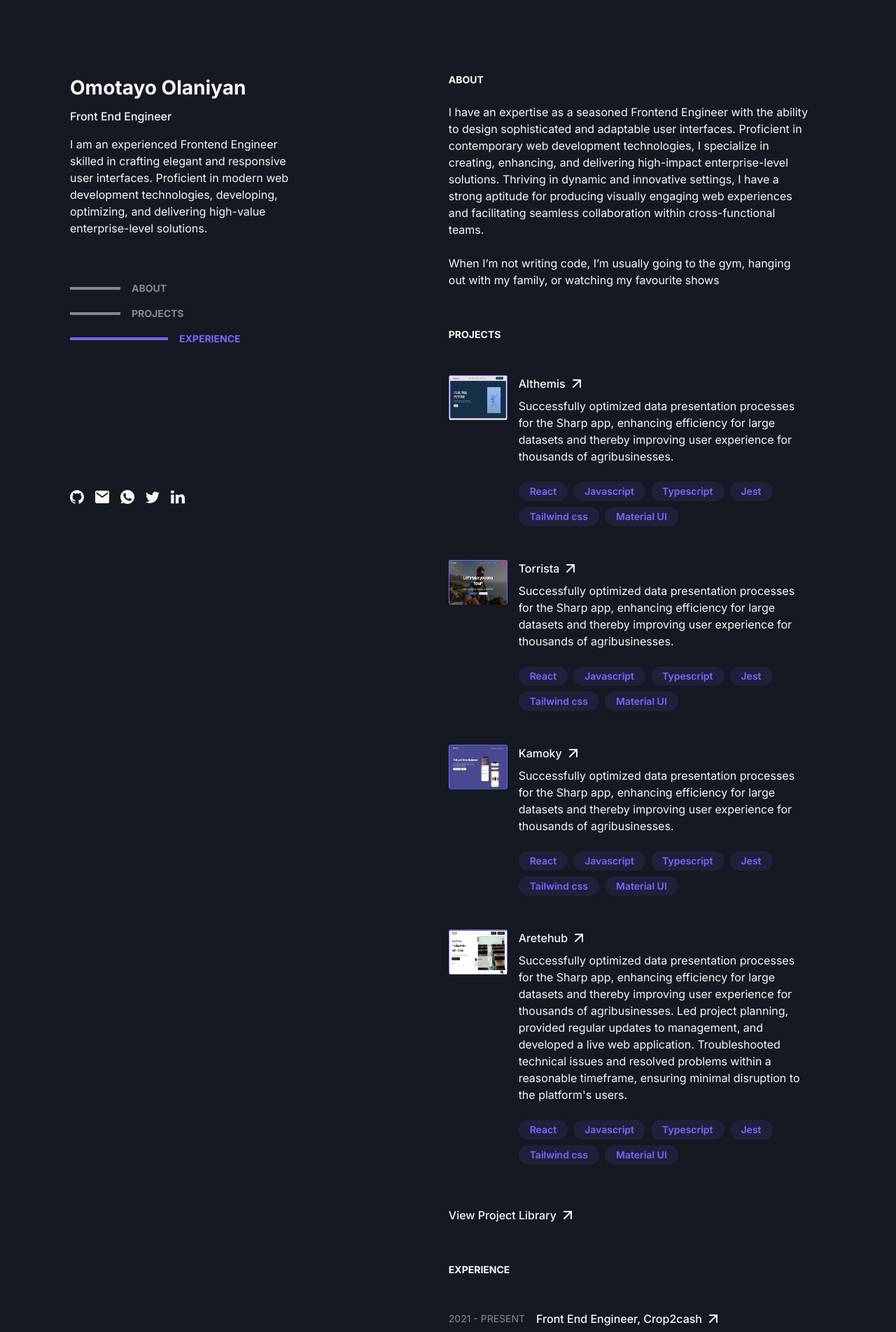
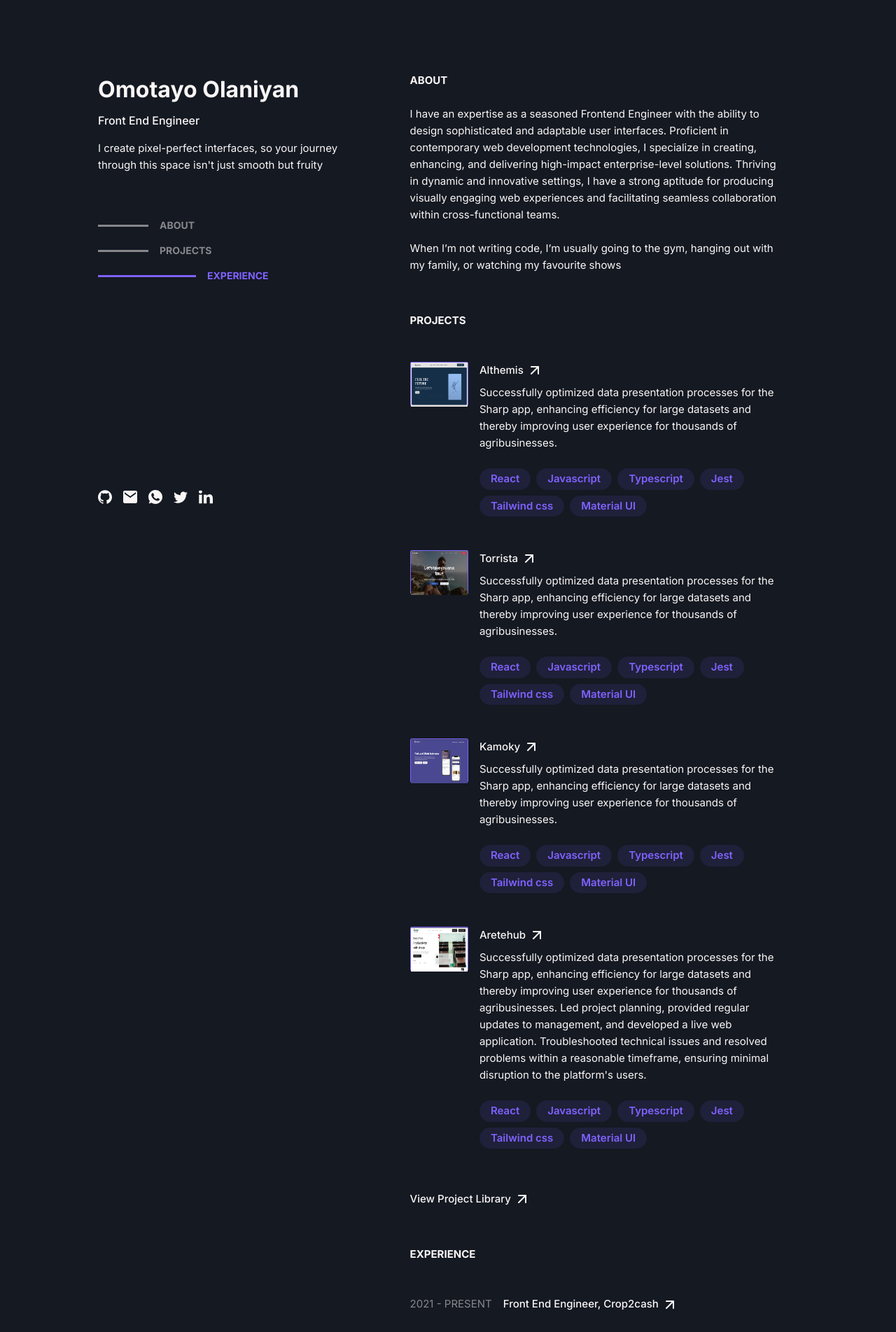
Before and after one commit to olan-tayo/Olaniyan-Omotayo, a Next.js app: page / in a window 1280 px wide. Shown: the top 1903 px of the page at 70% size. Built offline with nearby package versions, Linux system fonts and the light colour scheme.

Commit message:
style: fix spacing bugs

```diff
--- a/src/app/globals.css
+++ b/src/app/globals.css
@@ -14,7 +14,7 @@ body {
 
 @layer components {
   .spacings {
-    @apply px-[10px] md:px-[30px] lg:px-[50px] lg:max-w-[1440px] w-full m-[auto];
+    @apply px-[10px] md:px-[20px] lg:px-[70px] lg:max-w-[1440px] w-full m-[auto];
   }
 }
 
--- a/src/app/page.tsx
+++ b/src/app/page.tsx
@@ -1,7 +1,8 @@
 import Content from "@/blocks/Content";
 import Sidebar from "@/blocks/Sidebar/Sidebar";
+import All from "@/blocks/all";
 import { Metadata } from "next";
-import React from "react";
+import React, { useEffect, useState } from "react";
 
 export const metadata: Metadata = {
   title: "Olaniyan Omotayo",
@@ -9,15 +10,7 @@ export const metadata: Metadata = {
 };
 
 const Page = () => {
-  return (
-    <div className=" bg-primary spacings">
-      <div className=" block md:flex gap-0  md:gap-[26px] lg:gap-[56px] spacings">
-        <Sidebar />
-
-        <Content />
-      </div>
-    </div>
-  );
+  return <All />;
 };
 
 export default Page;
--- a/src/blocks/Content.tsx
+++ b/src/blocks/Content.tsx
@@ -1,39 +1,14 @@
 "use client";
 
-import React, { useEffect } from "react";
+import React from "react";
 import Home from "./Home/Home";
 import Projects from "./Projects/Projects";
 import Experience from "./Experience/Experience";
 import { Element } from "react-scroll";
 
 const Content = () => {
-  // const scrollToTop = () => {
-  //   scroll.scrollToTop();
-  // };
-
-  // useEffect(() => {
-  //   // Registering the 'begin' event and logging it to the console when triggered.
-  //   Events.scrollEvent.register("begin", (to, element) => {
-  //     console.log("begin", to, element);
-  //   });
-
-  //   // Registering the 'end' event and logging it to the console when triggered.
-  //   Events.scrollEvent.register("end", (to, element) => {
-  //     console.log("end", to, element);
-  //   });
-
-  //   // Updating scrollSpy when the component mounts.
-  //   scrollSpy.update();
-
-  //   // Returning a cleanup function to remove the registered events when the component unmounts.
-  //   return () => {
-  //     Events.scrollEvent.remove("begin");
-  //     Events.scrollEvent.remove("end");
-  //   };
-  // }, []);
-
   return (
-    <div className="w-full md:w-[55%] overflow-x-auto text-primary-50">
+    <div className="w-full md:w-[60%] overflow-x-auto text-primary-50">
       <Element className="w-full" name="about">
         <Home />
       </Element>
@@ -47,7 +22,7 @@ const Content = () => {
       </Element>
 
       <section>
-        <p className="text-primary-50 text-base font-medium px-0 md:px-6 pt-[60px] md:pt-[40px] pb-[100px]">
+        <p className="text-primary-50 text-[15px] font-medium px-0 md:px-6 pt-[60px] md:pt-[40px] pb-[100px]">
           Coded in{" "}
           <span className="underline underline-offset-2">
             Visual Studio Code{" "}
--- a/src/blocks/Experience/Experience.tsx
+++ b/src/blocks/Experience/Experience.tsx
@@ -56,7 +56,7 @@ const Experience = () => {
     <div>
       {" "}
       <div className="w-full pt-[56px] ">
-        <p className="text-sm font-bold text-primary-50 uppercase mb-6 px-0 md:px-6">
+        <p className="text-[15px] font-bold text-primary-50 uppercase mb-6 px-0 md:px-6">
           EXPERIENCE
         </p>
 
@@ -69,11 +69,11 @@ const Experience = () => {
                  md:p-6 md:hover:rounded-lg transition-all duration-300"
               >
                 <div className="flex gap-2 md:gap-4 items-center mb-6">
-                  <p className="text-sm font-normal text-primary-100 uppercase">
+                  <p className="text-[15px] font-normal text-primary-100 uppercase">
                     {experience?.date?.from} - {experience?.date?.to}
                   </p>
                   <div className="flex items-center gap-1 cursor-pointer ">
-                    <p className="text-base font-medium text-primary-50">
+                    <p className="text-[15px] font-medium text-primary-50">
                       {experience?.role}, {experience?.company}
                     </p>
                     <div>
@@ -102,7 +102,7 @@ const Experience = () => {
                     </div>
                   </div>
                 </div>
-                <p className="text-base font-normal leading-6 text-primary-50  mb-6">
+                <p className="text-[15px] font-normal leading-6 text-primary-50  mb-6">
                   {experience?.summary}
                 </p>
                 {/* SKILLS */}
@@ -113,7 +113,7 @@ const Experience = () => {
                         key={index}
                         className="rounded-2xl bg-secondary-50 flex justify-center w-fit px-4 py-1 text-secondary"
                       >
-                        <p className="text-sm font-semibold">{skill}</p>
+                        <p className="text-[15px] font-semibold">{skill}</p>
                       </div>
                     );
                   })}
@@ -125,7 +125,7 @@ const Experience = () => {
 
         <Link href="https://olaniyan-omotayo.vercel.app/resume" target="_blank">
           <div className="flex items-center gap-1 cursor-pointer px-0  md:px-6">
-            <p className="text-base font-medium text-primary-50">
+            <p className="text-[15px] font-medium text-primary-50">
               View Full Resume
             </p>
             <div>
--- a/src/blocks/Home/Home.tsx
+++ b/src/blocks/Home/Home.tsx
@@ -2,10 +2,10 @@ const Home = () => {
   return (
     <div className="w-full pb-0 md:py-0 px-0 md:px-6 pt-[5vh] md:pt-[13vh]">
       <div className="w-full  ">
-        <p className="text-sm font-bold text-primary-50 uppercase mb-6">
+        <p className="text-[15px] font-bold text-primary-50 uppercase mb-6">
           ABOUT
         </p>
-        <p className="text-base font-normal text-primary-50 leading-6 mb-6 md:mb-0">
+        <p className="text-[15px] font-normal text-primary-50 leading-6 mb-6 md:mb-0">
           I have an expertise as a seasoned Frontend Engineer with the ability
           to design sophisticated and adaptable user interfaces. Proficient in
           contemporary web development technologies, I specialize in creating,
--- a/src/blocks/Projects/Projects.tsx
+++ b/src/blocks/Projects/Projects.tsx
@@ -81,30 +81,10 @@ const Projects = () => {
     },
   ];
 
-  useEffect(() => {
-    // Registering the 'begin' event and logging it to the console when triggered.
-    Events.scrollEvent.register("begin", (to, element) => {
-      console.log("begin", to, element);
-    });
-
-    // Registering the 'end' event and logging it to the console when triggered.
-    Events.scrollEvent.register("end", (to, element) => {
-      console.log("end", to, element);
-    });
-
-    // Updating scrollSpy when the component mounts.
-    scrollSpy.update();
-
-    // Returning a cleanup function to remove the registered events when the component unmounts.
-    return () => {
-      Events.scrollEvent.remove("begin");
-      Events.scrollEvent.remove("end");
-    };
-  }, []);
   return (
     <div>
       <div className="w-full pt-[56px] ">
-        <p className="text-sm font-bold text-primary-50 uppercase mb-6 px-0 md:px-6">
+        <p className="text-[15px] font-bold text-primary-50 uppercase mb-6 px-0 md:px-6">
           PROJECTS
         </p>
 
@@ -125,7 +105,7 @@ const Projects = () => {
                 <div className="">
                   <div className="flex gap-4 items-center mb-2">
                     <div className="flex items-center gap-1">
-                      <p className="text-base font-medium text-primary-50">
+                      <p className="text-[15px] font-medium text-primary-50">
                         {project?.name}
                       </p>
                       <div>
@@ -154,7 +134,7 @@ const Projects = () => {
                       </div>
                     </div>
                   </div>
-                  <p className="text-base font-normal leading-6 text-primary-50  mb-6 max-w-[537px]">
+                  <p className="text-[15px] font-normal leading-6 text-primary-50  mb-6 max-w-[537px]">
                     {project?.summary}
                   </p>
                   {/* SKILLS */}
@@ -165,7 +145,7 @@ const Projects = () => {
                           key={index}
                           className="rounded-2xl bg-secondary-50 flex justify-center w-fit px-4 py-1 text-secondary"
                         >
-                          <p className="text-sm font-semibold">{skill}</p>
+                          <p className="text-[15px] font-semibold">{skill}</p>
                         </div>
                       );
                     })}
@@ -178,7 +158,7 @@ const Projects = () => {
 
         <Link href="/resume">
           <div className="flex items-center gap-1 cursor-pointer px-0  md:px-6 mt-[15px] md:mt-[36px]">
-            <p className="text-base font-medium text-primary-50">
+            <p className="text-[15px] font-medium text-primary-50">
               View Project Library
             </p>
             <div>
--- a/src/blocks/Sidebar/Sidebar.tsx
+++ b/src/blocks/Sidebar/Sidebar.tsx
@@ -18,21 +18,19 @@ const Sidebar = () => {
   }, []);
 
   return (
-    <div className="w-full md:w-[45%] h-full md:h-screen text-primary-50">
+    <div className="w-full md:w-[40%] h-full md:h-screen text-primary-50">
       <div className="w-full md:w-[45%] h-full lg:h-[100vh] pt-[5vh] md:pt-[13vh] block md:fixed  ">
         <div>
-          <p className="text-[28px] font-bold text-primary-50 pb-2">
+          <p className="text-[32px] font-bold text-primary-50 pb-2">
             Omotayo Olaniyan
           </p>
           <p className="text-base font-medium text-primary-50 pb-4">
             Front End Engineer
           </p>
 
-          <p className="text-base font-normal text-primary-50 pb-[64px] leading-6 w-full md:w-[60%]">
-            I am an experienced Frontend Engineer skilled in crafting elegant
-            and responsive user interfaces. Proficient in modern web development
-            technologies, developing, optimizing, and delivering high-value
-            enterprise-level solutions.
+          <p className="text-[15px] font-normal text-primary-50 pb-[64px] leading-6 w-full md:w-[60%]">
+            I create pixel-perfect interfaces, so your journey through this
+            space isn't just smooth but fruity
           </p>
         </div>
 
@@ -54,7 +52,7 @@ const Sidebar = () => {
                   onClick={() => setSelectedPage(page)}
                 >
                   <div
-                    className="h-1"
+                    className="h-[3px]"
                     style={{
                       width: selectedPage === page ? "140px" : "72px",
                       background:
--- /dev/null
+++ b/src/blocks/all.tsx
@@ -0,0 +1,53 @@
+"use client";
+
+import React, { useEffect, useState } from "react";
+import Sidebar from "./Sidebar/Sidebar";
+import Content from "./Content";
+
+const All = () => {
+  const [cursorPosition, setCursorPosition] = useState({ x: 0, y: 0 });
+  const [isHovered, setHovered] = useState(false);
+
+  useEffect(() => {
+    const handleMouseMove = (event: any) => {
+      setCursorPosition({ x: event.clientX, y: event.clientY });
+    };
+
+    const handleMouseEnter = () => {
+      setHovered(true);
+    };
+
+    const handleMouseLeave = () => {
+      setHovered(false);
+    };
+
+    document.addEventListener("mousemove", handleMouseMove);
+    document.addEventListener("mouseenter", handleMouseEnter);
+    document.addEventListener("mouseleave", handleMouseLeave);
+
+    return () => {
+      document.removeEventListener("mousemove", handleMouseMove);
+      document.removeEventListener("mouseenter", handleMouseEnter);
+      document.removeEventListener("mouseleave", handleMouseLeave);
+    };
+  }, []);
+
+  const cursorStyle = {
+    left: `${cursorPosition.x}px`,
+    top: `${cursorPosition.y}px`,
+    backgroundColor: isHovered ? "#202531" : "transparent",
+    boxShadow: isHovered ? "0 0 10px rgba(0, 0, 0, 0.3)" : "none",
+  };
+
+  return (
+    <div className=" bg-primary spacings">
+      <div className="custom-cursor" style={cursorStyle}></div>
+      <div className=" block md:flex gap-0  md:gap-[26px] lg:gap-[36px] spacings">
+        <Sidebar />
+        <Content />
+      </div>
+    </div>
+  );
+};
+
+export default All;
```
